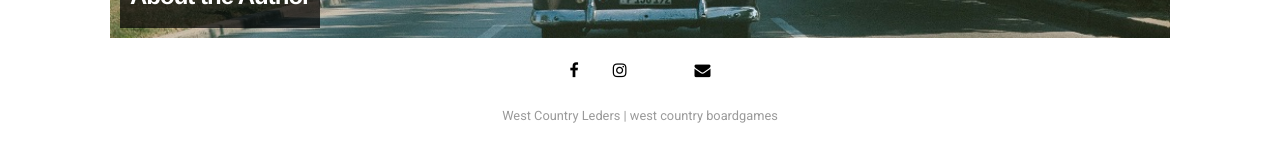
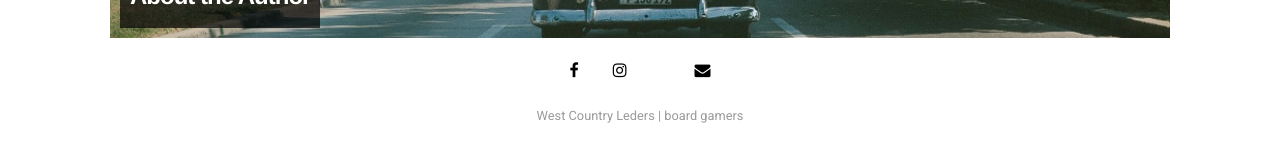
Before and after one commit to ChilledEther/west-country-leders-new, a Jekyll site: the page built from index.html, in a window 1280 px wide and 1400 px high, scrolled down 827 px. Shown: the part 1246-1397 px from the top of the window. Built offline with Jekyll 4.4.1, drawn with Linux system fonts in a browser that asks for light colours; nearby versions of some CDN libraries; the list of posts is cut into pages by our own code.

Commit message:
chore: update

```diff
--- a/_config.yml
+++ b/_config.yml
@@ -11,7 +11,7 @@ plugins:             [jekyll-paginate, jekyll-sitemap, jekyll-feed, jekyll-seo-t
 
 # Customise atom feed settings (this is where Jekyll-Feed gets configuration information)
 title:		           "West Country Leders"
-description:	       "west country boardgames"
+description:	       "board gamers"
 author:              "Liam Mason"
 
 # RSS 2.0 can be used instead of Atom by uncommenting following two lines
--- a/_sass/_social-icons.scss
+++ b/_sass/_social-icons.scss
@@ -66,5 +66,5 @@
 
 .fa-discord {
   padding: 5px;
-  @include social-media-icon($github-color, $icon-transition-time);
+  @include social-media-icon($discord-color, $icon-transition-time);
 }
```
